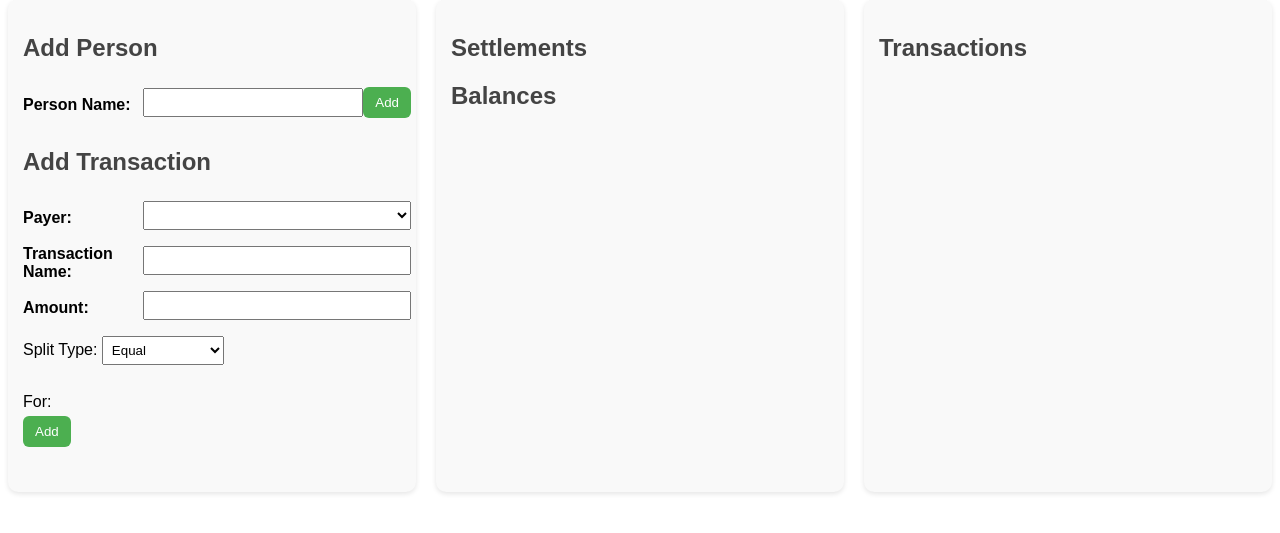
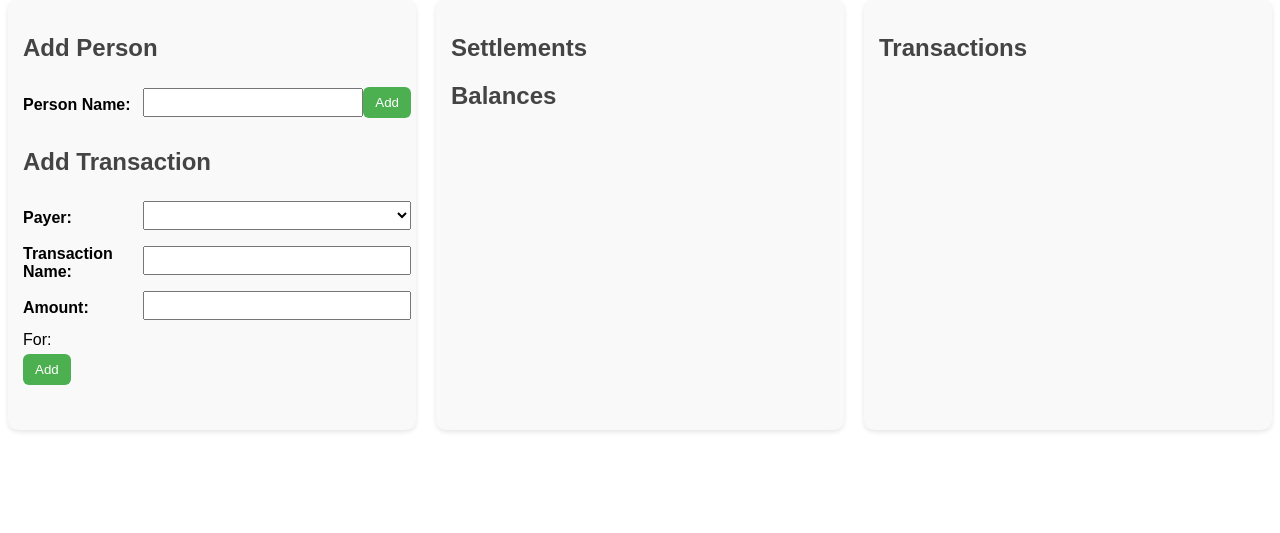
Before and after one commit to jinbesan/splitter, a Flask app: page / in a window 1280 px wide. Shown: the part 81-614 px from the top of the page. Run offline with Flask 3, Linux system fonts and the light colour scheme; lists and menus that the app fills with data are empty.

Commit message:
removed in progress changes

```diff
--- a/templates/index.html
+++ b/templates/index.html
@@ -43,14 +43,6 @@
                     <input type="number" step="0.01" min=0 id="amount" name="amount" required>
                 </div>
 
-                <label>Split Type:
-                    <select id="split-type" name="split_type">
-                        <option value="equal">Equal</option>
-                        <option value="shares">By Shares</option>
-                        <option value="exact">Exact Amounts</option>
-                    </select>
-                </label>
-                <br><br>
 
                 <label>For:</label><br>
                 {% for person in people %}
```
